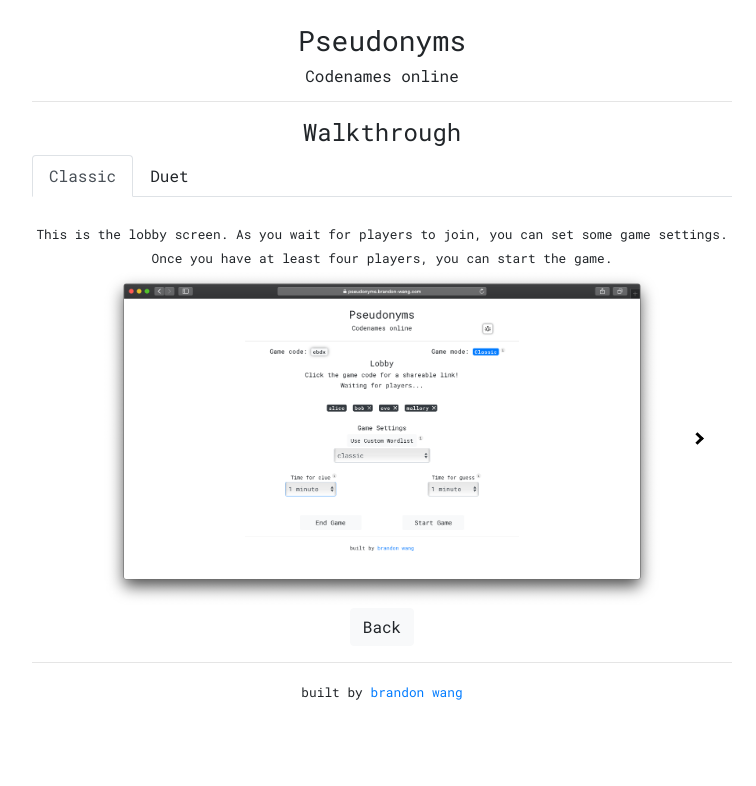
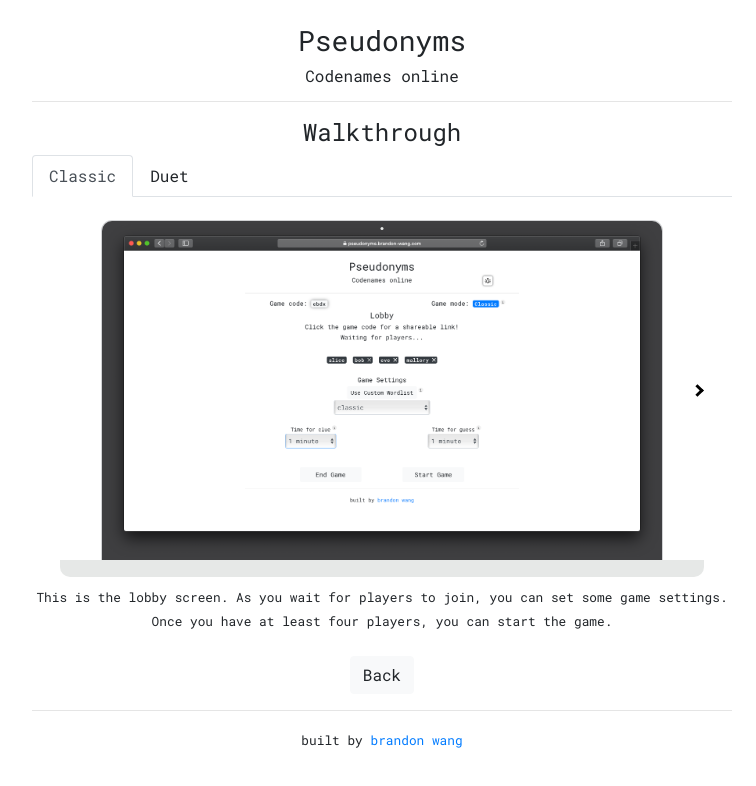
Before and after one commit to coconut750750/pseudonyms, a React (Create React App) app in the folder client/: page /walkthrough in a window 1280 px wide. Shown: the top 786 px of the page, without its empty margins (258-1014 px from the left). Built offline with nearby package versions, Linux system fonts and the light colour scheme.

Commit message:
add laptop mockup to walkthrough

```diff
--- a/client/src/App.css
+++ b/client/src/App.css
@@ -58,7 +58,7 @@ p {
 
 /* walkthrough */
 #walkthrough img.screen {
-    width: 80%;
+    width: 100%;
     user-select: none;
 }
 
--- /dev/null
+++ b/client/src/routes/Walkthrough.css
@@ -0,0 +1,34 @@
+
+.laptop {
+  display: inline-block;
+  position: relative;
+  width: 80%;
+  height: 50%;
+  background: #3f3f41;
+  border-radius: 10px 10px 0 0;
+  box-shadow: 0 0 0 1px #d1d2d4;
+}
+
+.laptop::before {
+    content: '';
+    bottom: -5%;
+    background: #e6e8e7;
+    height: 5%;
+    width: 115%;
+    border-radius: 0 0 10px 10px;
+    position: absolute;
+    left: 50%;
+    transform: translateX(-50%);
+}
+
+.laptop:after {
+    content: '';
+    top: 2%;
+    width: 3px;
+    height: 3px;
+    background: #e6e8e7;
+    border-radius: 50%;
+    position: absolute;
+  left: 50%;
+  transform: translateX(-50%);
+}
--- a/client/src/routes/Walkthrough.js
+++ b/client/src/routes/Walkthrough.js
@@ -1,6 +1,8 @@
 import React, { useState } from 'react';
 
 import { CLASSIC, DUET } from '../utils/const';
+
+import './Walkthrough.css';
 
 const classicScreens = ["lobby", "teams", "roles", "clue", "guess"];
 const duetScreens = ["lobby", "teams", "clue", "guess", "suddendeath"];
@@ -72,20 +74,27 @@ function Walkthrough(props) {
       </ul>
       <br/>
 
-      <small>{getDescription(mode, screen)}</small>
       <div className="justify-content-between">
         <div className="arrow" onClick={ () => goLeft(mode, screen) }>
           {screen > 0 &&
             <i id="left-arrow"></i>
           }
         </div>
-        <img className="screen" src={getImage(mode, screen)} alt={getScreen(mode, screen)}/>
+
+        <div class="laptop">
+          <img className="screen" src={getImage(mode, screen)} alt={getScreen(mode, screen)}/>
+        </div>
+
         <div className="arrow" onClick={ () => goRight(mode, screen) }>
           {screen < slides[mode].screens.length - 1 &&
             <i id="right-arrow"></i>
           }
         </div>
       </div>
+      <br/>
+      <small>{getDescription(mode, screen)}</small>
+      <br/>
+      <br/>
       <a href="/"><button type="button" className="btn btn-light">Back</button></a>
     </div>
   );
```
